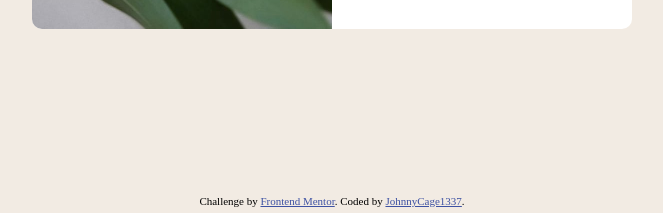
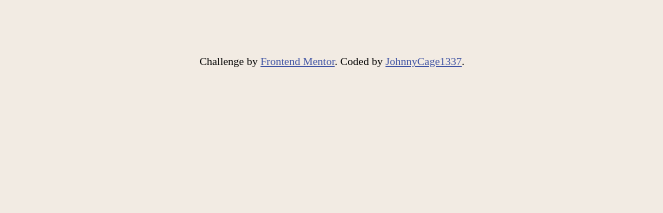
Before and after one commit to JohnnyCage1337/Product-Preview-Card-Component, a plain HTML site: page index.html in a window 1280 px wide. Shown: the part 587-800 px from the top of the page, without its empty margins (308-971 px from the left). Drawn offline with Linux system fonts and the light colour scheme.

Commit message:
fix: Prevent footer from overlapping content

```diff
--- a/style.css
+++ b/style.css
@@ -57,11 +57,6 @@ img {
   font-size: 0.6875rem;
   text-align: center;
   margin-top: 4rem;
-  position: absolute;
-  bottom: 0.4rem;
-  left: 0;
-  right: 0;
-  margin-top: 0;
 }
 .attribution a {
   color: hsl(228, 45%, 44%);
@@ -164,7 +159,6 @@ main {
     flex-direction: column;
     justify-content: center;
     align-items: center;
-    position: relative;
     padding-bottom: 1.5rem;
   }
 
```
